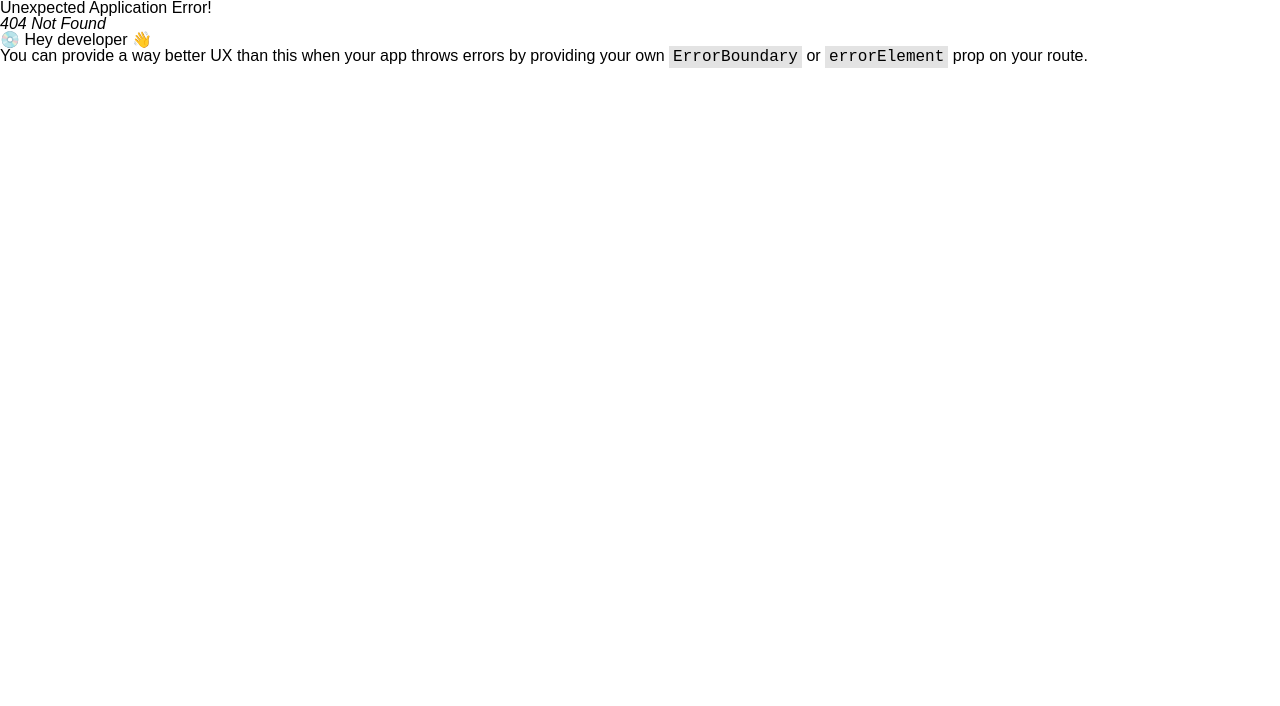
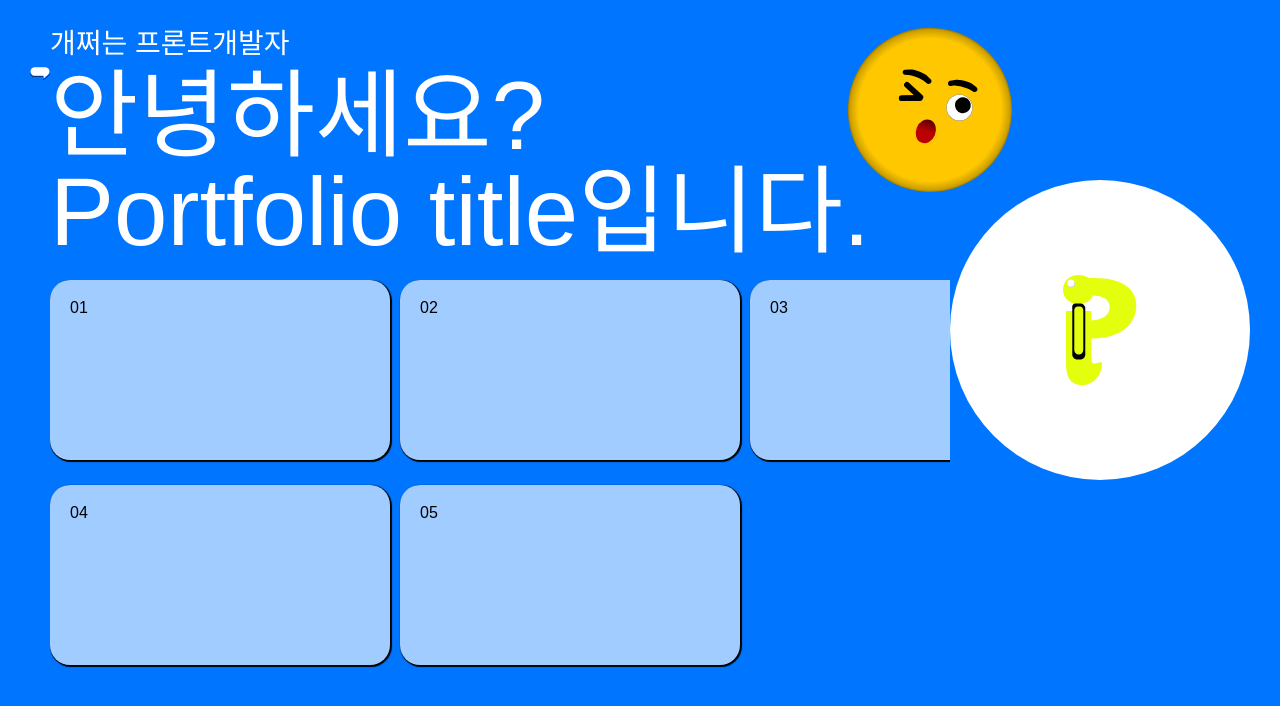
Before and after one commit to PortfolioING/PortfolioING_frontend, a React (Vite) app in the folder ping/: page /template2 in a window 1280 px wide. Before the commit this address had no page. Shown: the top 706 px of the page. Built offline with nearby package versions, Linux system fonts and the light colour scheme; a web font is replaced by a local one.

Commit message:
템플릿 2 구현 (미완성)

```diff
--- /dev/null
+++ b/ping/src/asset/oh.jsx
@@ -0,0 +1,64 @@
+import React from "react";
+
+const Oh = (fill = "#0075FF") => {
+  return (
+    <svg
+      width="141"
+      height="87"
+      viewBox="0 0 141 87"
+      fill="none"
+      xmlns="http://www.w3.org/2000/svg"
+    >
+      <g filter="url(#filter0_d_737_71)">
+        <rect x="4" width="133" height="59" rx="29.5" fill="white" />
+        <path
+          d="M94.1368 37.3929L124.228 52.914L97.8674 76.1113L94.1368 37.3929Z"
+          fill="white"
+        />
+        <path
+          d="M59.3906 29.6875C59.3906 37.0625 54.7969 41.3125 48.8281 41.3125C42.7969 41.3125 38.2344 37.0312 38.2344 29.6875C38.2344 22.3125 42.7969 18.0625 48.8281 18.0625C54.7969 18.0625 59.3906 22.3125 59.3906 29.6875ZM54.6094 29.6875C54.6094 24.8438 52.3281 22.2188 48.8281 22.2188C45.3281 22.2188 43.0156 24.8438 43.0156 29.6875C43.0156 34.5312 45.3281 37.1562 48.8281 37.1562C52.3281 37.1562 54.6094 34.5312 54.6094 29.6875ZM67.2969 31.1875V41H62.6719V18.375H67.1719V27H67.3594C68.1406 25.0312 69.8594 23.8125 72.4219 23.8125C75.9531 23.8125 78.2969 26.1875 78.2969 30.1875V41H73.6719V31C73.6719 28.9062 72.5469 27.6562 70.6094 27.6562C68.6719 27.6562 67.2969 28.9375 67.2969 31.1875ZM92.3906 29.8438V33.5312H82.0781V29.8438H92.3906ZM101.734 18.375L101.328 34.2188H97.3281L96.9219 18.375H101.734ZM99.3594 41.2812C97.8906 41.2812 96.7031 40.0938 96.7344 38.6562C96.7031 37.2188 97.8906 36.0625 99.3594 36.0625C100.734 36.0625 101.953 37.2188 101.953 38.6562C101.953 40.0938 100.734 41.2812 99.3594 41.2812Z"
+          fill={fill}
+        />
+      </g>
+      <defs>
+        <filter
+          id="filter0_d_737_71"
+          x="0"
+          y="0"
+          width="141"
+          height="84.1113"
+          filterUnits="userSpaceOnUse"
+          color-interpolation-filters="sRGB"
+        >
+          <feFlood flood-opacity="0" result="BackgroundImageFix" />
+          <feColorMatrix
+            in="SourceAlpha"
+            type="matrix"
+            values="0 0 0 0 0 0 0 0 0 0 0 0 0 0 0 0 0 0 127 0"
+            result="hardAlpha"
+          />
+          <feOffset dy="4" />
+          <feGaussianBlur stdDeviation="2" />
+          <feComposite in2="hardAlpha" operator="out" />
+          <feColorMatrix
+            type="matrix"
+            values="0 0 0 0 0 0 0 0 0 0 0 0 0 0 0 0 0 0 0.5 0"
+          />
+          <feBlend
+            mode="normal"
+            in2="BackgroundImageFix"
+            result="effect1_dropShadow_737_71"
+          />
+          <feBlend
+            mode="normal"
+            in="SourceGraphic"
+            in2="effect1_dropShadow_737_71"
+            result="shape"
+          />
+        </filter>
+      </defs>
+    </svg>
+  );
+};
+
+export default Oh;
--- /dev/null
+++ b/ping/src/components/CreativeTemplate/Creative.jsx
@@ -0,0 +1,93 @@
+import React from "react";
+import {
+  Wrapper,
+  LeftWrapper,
+  RightWrapper,
+  Header,
+  ProjectWrapper,
+} from "./Creative.styles";
+import CreativeProject from "./CreativeProject";
+import Ping from "../../asset/ping";
+import Face from "../../asset/face.svg";
+import Oh from "../../asset/oh";
+const Color = {
+  blue: {
+    mainColor: "#0075FF",
+    subColor: "#A1CCFF",
+    subColor_2: "#D9D9D9",
+  },
+};
+const Creative = ({ color = "blue" }) => {
+  const userIntro = {
+    title: "Portfolio title",
+    introduce: "개쩌는 프론트개발자",
+    name: "Name",
+    img: "",
+    projects: [
+      {
+        number: "01",
+        title: "Project Title",
+        desc: "이거슨 프로젝트일까나..?몰라몰라몰라몰라몰라몰라몰라몰라",
+        categories: ["프론트", "집갈래"],
+      },
+      {
+        number: "02",
+        title: "Project Title",
+        desc: "이거슨 프로젝트일까나..?",
+        categories: ["프론트", "집갈래", "자고싶다"],
+      },
+      {
+        number: "03",
+        title: "Project Title",
+        desc: "이거슨 프로젝트일까나..?몰라몰라몰라몰라몰라몰라몰라몰라",
+        categories: ["프론트", "집갈래"],
+      },
+      {
+        number: "04",
+        title: "Project Title",
+        desc: "이거슨 프로젝트일까나..?몰라몰라몰라몰라몰라몰라몰라몰라",
+        categories: ["프론트", "집갈래"],
+      },
+      {
+        number: "05",
+        title: "Project Title",
+        desc: "이거슨 프로젝트일까나..?몰라몰라몰라몰라몰라몰라몰라몰라",
+        categories: ["프론트", "집갈래"],
+      },
+    ],
+  };
+  const selectedColor = Color[color] || Color.blue;
+
+  return (
+    <Wrapper color={selectedColor}>
+      <img className="face" src={Face} />
+      <Oh fill={selectedColor.mainColor} className="oh" />
+      <LeftWrapper>
+        <Header>
+          <div className="introduce">{userIntro.introduce}</div>
+          <div className="title">
+            안녕하세요?
+            <br />
+            {userIntro.title}입니다.
+          </div>
+        </Header>
+        <ProjectWrapper>
+          {userIntro.projects.map((project) => (
+            <CreativeProject
+              key={project.number}
+              color={selectedColor}
+              {...project}
+            />
+          ))}
+        </ProjectWrapper>
+      </LeftWrapper>
+      <RightWrapper>
+        <div className="user-img">
+          {userIntro.img == "" ? <Ping /> : <img src={userIntro.img} />}
+        </div>
+      </RightWrapper>
+    </Wrapper>
+  );
+};
+
+export default Creative;
--- /dev/null
+++ b/ping/src/components/CreativeTemplate/Creative.styles.jsx
@@ -0,0 +1,73 @@
+import styled from "styled-components";
+
+const Wrapper = styled.div`
+  position: relative;
+  display: flex;
+  width: 100%;
+  height: 100vh;
+  padding: 30px;
+  box-sizing: border-box;
+  overflow-y: scroll;
+  background-color: ${(props) =>
+    props.color ? props.color.mainColor : "defaultColor"};
+
+  > .face {
+    position: absolute;
+    width: 200px;
+    top: 10px;
+    left: 830px;
+  }
+  > .oh {
+    position: absolute;
+    width: 100px;
+    top: 45px;
+    left: 1150px;
+  }
+`;
+const LeftWrapper = styled.div`
+  width: 75%;
+  display: flex;
+  flex-direction: column;
+  box-sizing: border-box;
+`;
+const RightWrapper = styled.div`
+  display: flex;
+  justify-content: center;
+  align-items: center;
+
+  > .user-img {
+    width: 300px;
+    height: 300px;
+    background-color: white;
+    border-radius: 50%;
+    display: flex;
+    justify-content: center;
+    align-items: center;
+    margin-bottom: 140px;
+  }
+`;
+const Header = styled.div`
+  display: flex;
+  flex-direction: column;
+  justify-content: center;
+  align-items: flex-start;
+
+  color: white;
+  > .introduce {
+    font-size: 28px;
+    margin-bottom: 10px;
+  }
+  > .title {
+    font-size: 96px;
+  }
+  margin-bottom: 20px;
+`;
+const ProjectWrapper = styled.div`
+  display: grid;
+  width: 900px;
+  height: 400px;
+  overflow-x: scroll;
+  grid-template-columns: repeat(3, 1fr);
+  gap: 10px;
+`;
+export { Wrapper, LeftWrapper, RightWrapper, Header, ProjectWrapper };
--- /dev/null
+++ b/ping/src/components/CreativeTemplate/CreativeProject.jsx
@@ -0,0 +1,13 @@
+import React from "react";
+import { Wrapper } from "./CreativeProject.styles";
+
+const CreativeProject = ({ color, ...props }) => {
+  console.log(color);
+  return (
+    <Wrapper color={color}>
+      <div className="project-number">{props.number}</div>
+    </Wrapper>
+  );
+};
+
+export default CreativeProject;
--- /dev/null
+++ b/ping/src/components/CreativeTemplate/CreativeProject.styles.jsx
@@ -0,0 +1,17 @@
+import styled from "styled-components";
+
+const Wrapper = styled.div`
+  width: 340px;
+  height: 180px;
+  display: flex;
+  flex-direction: column;
+  box-shadow: 1px 1px 1px 1px black;
+  border-radius: 20px;
+  padding: 20px;
+  box-sizing: border-box;
+
+  background-color: ${(props) =>
+    props.color ? props.color.subColor : "defaultColor"};
+`;
+
+export { Wrapper };
```
Also changed, not shown: ping/src/pages/Router.jsx (+12 -2 lines), ping/src/asset/face.svg (added).
